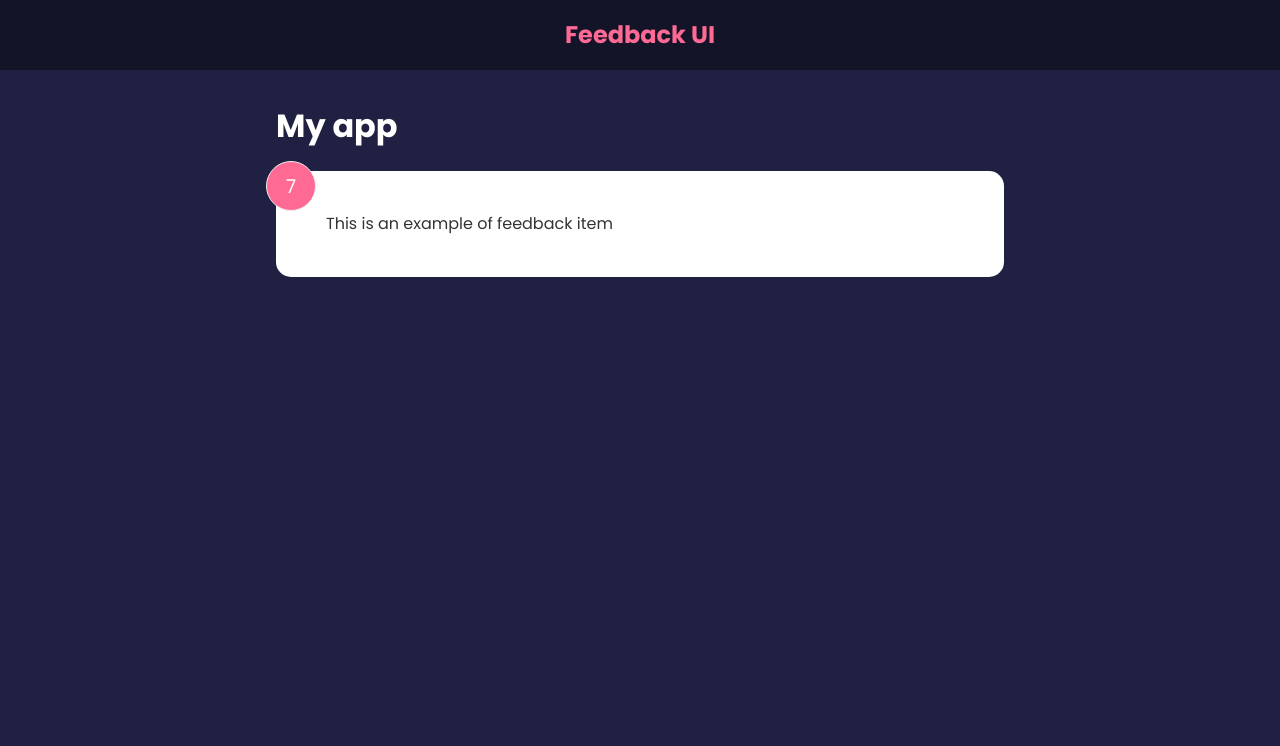
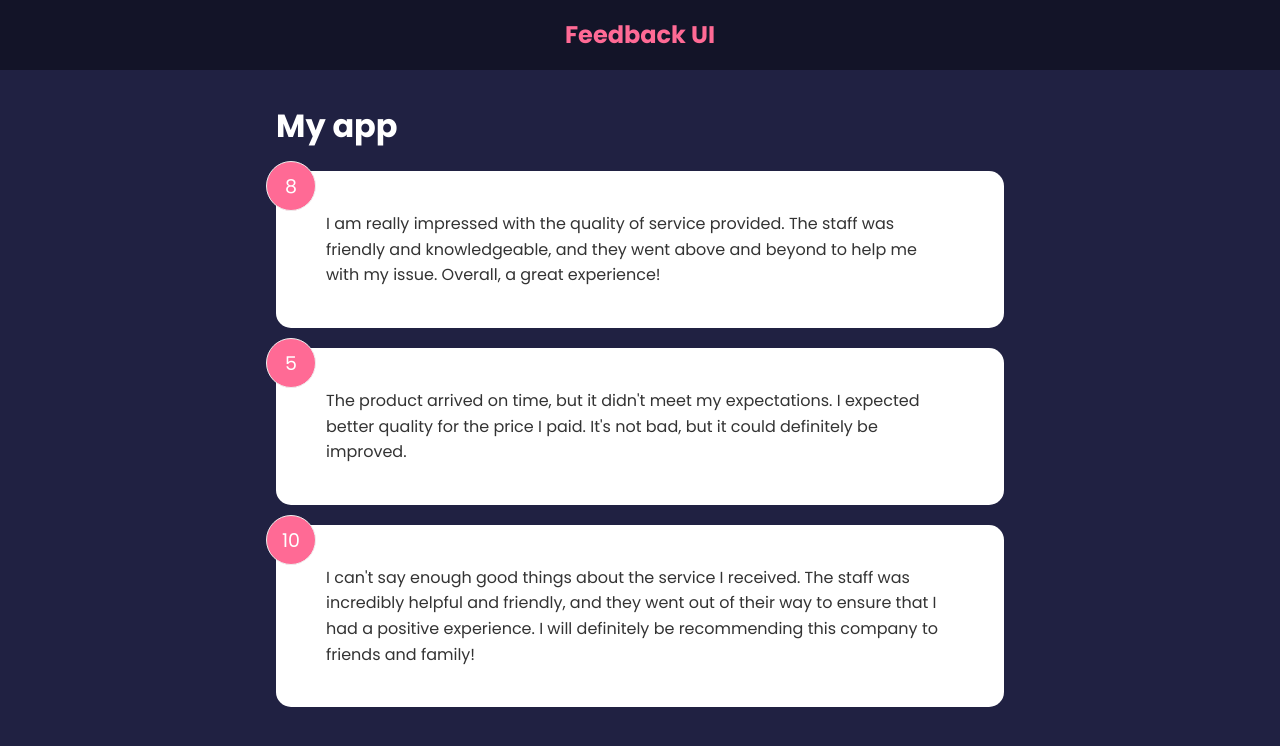
Before and after one commit to illia77/react-feedback-app, a React (Create React App) app: page / in a window 1280 px wide. Shown: the top 746 px of the page. Built offline with nearby package versions, Linux system fonts and the light colour scheme.

Commit message:
feat: add FeedbackList component, add feedback data

```diff
--- a/src/App.js
+++ b/src/App.js
@@ -1,16 +1,20 @@
-import Header from './components/Header';
-import FeedbackItem from './components/FeedbackItem';
+import { useState } from 'react'
+import Header from './components/Header'
+import FeedbackList from './components/FeedbackList'
+import FeedbackData from './data/FeedbackData'
 
 function App() {
+  const [feedback, setFeedback] = useState(FeedbackData)
+
   return (
     <>
       <Header />
       <div className='container'>
         <h1>My app</h1>
-        <FeedbackItem />
+        <FeedbackList feedback={feedback} />
       </div>
     </>
-  );
+  )
 }
 
-export default App;
+export default App
--- a/src/components/FeedbackItem.jsx
+++ b/src/components/FeedbackItem.jsx
@@ -1,9 +1,6 @@
 import { useState } from 'react'
 
-function FeedbackItem() {
-    const [rating, setRating] = useState(7)
-    const [text, setText] = useState('This is an example of feedback item')
-
+function FeedbackItem({rating, text}) {
     return (
         <div className='card'>
           <div className="num-display">{rating}</div>
--- /dev/null
+++ b/src/components/FeedbackList.jsx
@@ -0,0 +1,21 @@
+import FeedbackItem from './FeedbackItem'
+
+function FeedbackList({ feedback }) {
+
+    if(!feedback || feedback.length === 0) {
+        return <p>No Feedback Yet</p>
+    }
+  return (
+    <div className='feedback-list'>
+      {feedback.map((item) => (
+        <FeedbackItem
+            key={item.id}
+            rating={item.rating}
+            text={item.text}
+        />
+      ))}
+    </div>
+  )
+}
+
+export default FeedbackList
--- /dev/null
+++ b/src/data/FeedbackData.js
@@ -0,0 +1,19 @@
+const FeedbackData = [
+  {
+    id: 1,
+    rating: 8,
+    text: 'I am really impressed with the quality of service provided. The staff was friendly and knowledgeable, and they went above and beyond to help me with my issue. Overall, a great experience!',
+  },
+  {
+    id: 2,
+    rating: 5,
+    text: "The product arrived on time, but it didn't meet my expectations. I expected better quality for the price I paid. It's not bad, but it could definitely be improved.",
+  },
+  {
+    id: 3,
+    rating: 10,
+    text: "I can't say enough good things about the service I received. The staff was incredibly helpful and friendly, and they went out of their way to ensure that I had a positive experience. I will definitely be recommending this company to friends and family!",
+  },
+]
+
+export default FeedbackData
```
